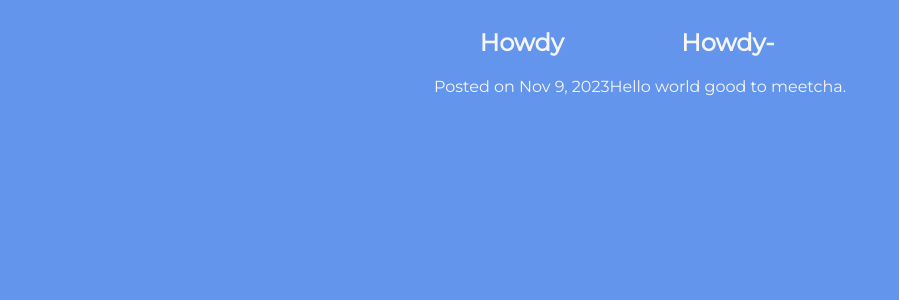
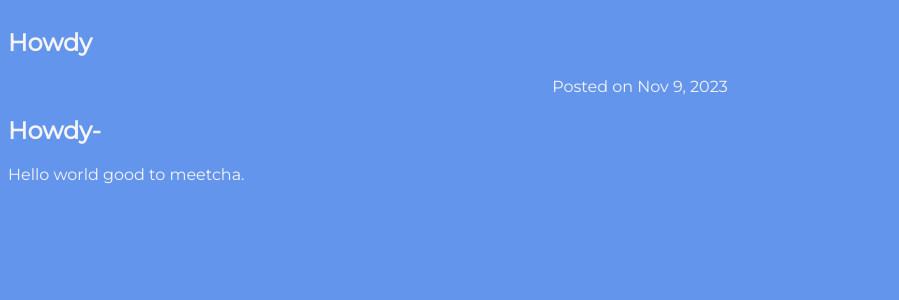
Before and after one commit to ChristianBako/christianbako.github.io, a Jekyll site: the page built from _posts/2023-11-09-howdy.md, in a window 1280 px wide. Shown: the top 300 px of the page, without its empty margins (0-899 px from the left). Built offline with Jekyll 4.4.1, drawn with Linux system fonts in a browser that asks for light colours.

Commit message:
Update post.html

```diff
--- a/_layouts/post.html
+++ b/_layouts/post.html
@@ -134,10 +134,10 @@
     </script>
 </head>
 <body>
-  <article class="lilPadding blogpostContainer">
+  <article class="lilPadding">
     <header class="post-header">
         <h1 class="post-title">{{ page.title }}</h1>
-        <p class="post-meta">
+        <p class="post-meta blogpostContainer">
             Posted on {{ page.date | date: "%b %-d, %Y" }}
             {% if page.author %}
             by {{ page.author }}
```
